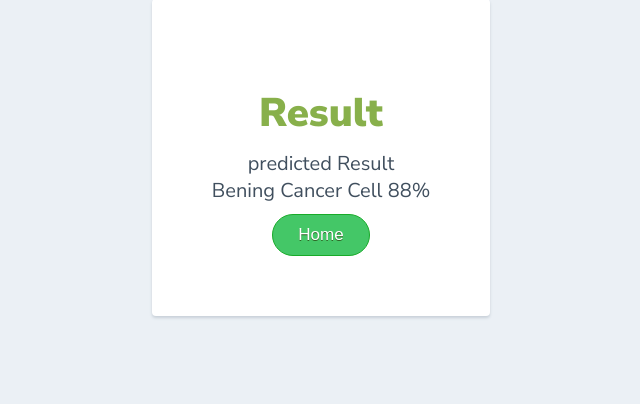
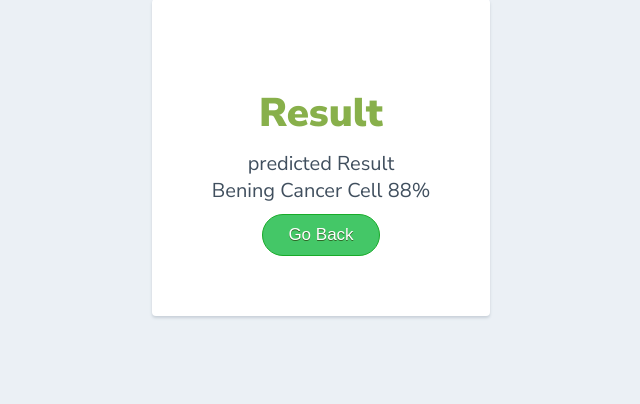
Before and after one commit to keerthanchand/BreastCancerPredDjango, a Django app: page /success in a window 1280 px wide. Shown: the part 49-453 px from the top of the page, without its empty margins (319-959 px from the left). Run offline with Django 3.2, Linux system fonts and the light colour scheme.

Commit message:
added back button

```diff
--- a/home/views.py
+++ b/home/views.py
@@ -39,6 +39,8 @@ def index(request):
 
 
 def success(request):
+	if request.method == 'POST':
+		return redirect('index')
 	folder = './media/images'
 	image_file = os.listdir(folder)[0].split('.')[0]
 	result = getfile(image_file)
--- a/templates/result.html
+++ b/templates/result.html
@@ -63,7 +63,11 @@
 
         <h1>Result</h1>
         <p>predicted Result<br/> {{ result }}</p>
-        <BUTTON class="btn pure-button">Home</BUTTON>
+        {% csrf_token %}
+        <a href="{% url 'index' %}"><button class="btn pure-button">Go Back</button></a>
+
+
+
       </div>
     </body>
 </html>
```
Also changed, not shown: db.sqlite3, media/images/mdb015.jpg (deleted), media/images/mdb080.jpg (added).
